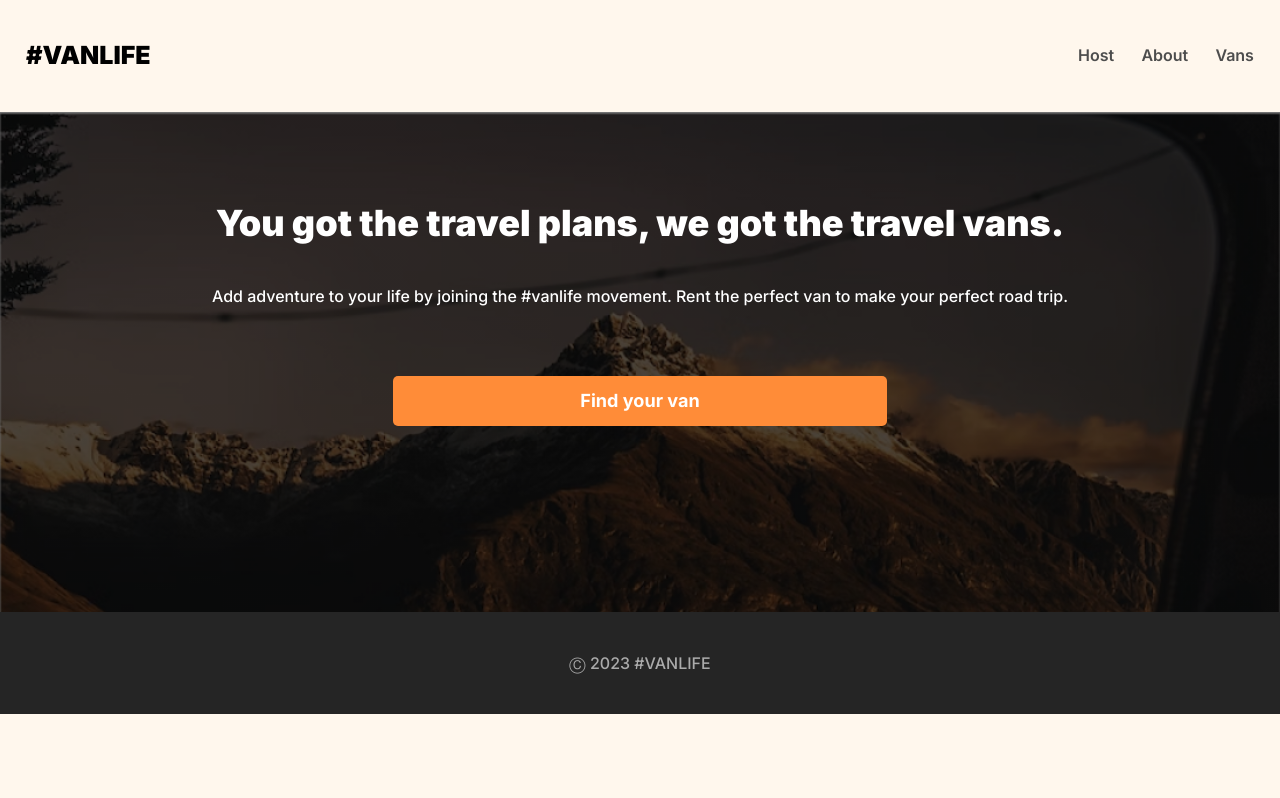
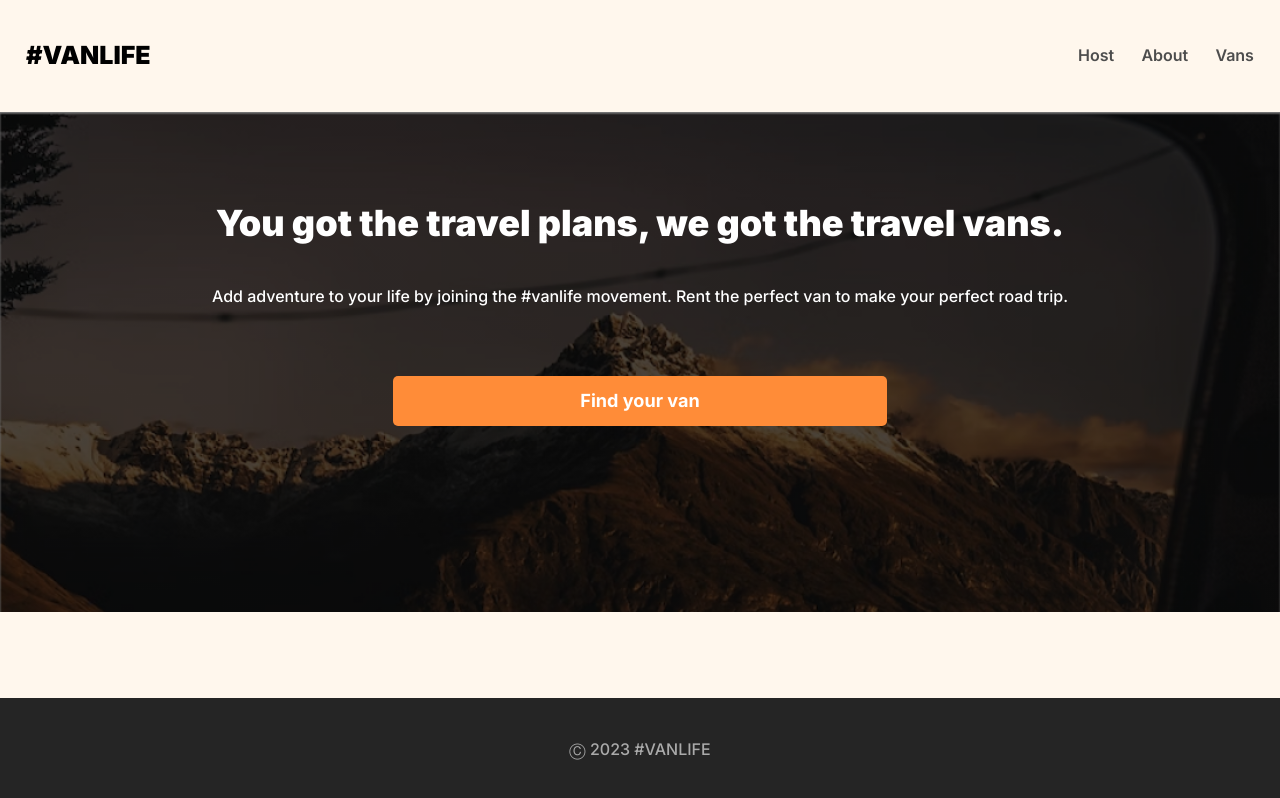
Before and after one commit to qserena/08-van-life, a React (Vite) app: page / in a window 1280 px wide. Built offline with nearby package versions, Linux system fonts and the light colour scheme; what miragejs would draw is missing.

Commit message:
Moved footer into Footer, into Layout.

```diff
--- /dev/null
+++ b/src/components/Footer.jsx
@@ -0,0 +1,7 @@
+export default function Footer() {
+	return (
+		<footer>
+			<p>Ⓒ 2023 #VANLIFE</p>
+		</footer>
+	)
+}
--- a/src/components/Layout.jsx
+++ b/src/components/Layout.jsx
@@ -1,11 +1,15 @@
 import Header from './Header'
+import Footer from './Footer'
 import { Outlet } from 'react-router-dom'
 
 export default function Layout() {
 	return (
-		<>
+		<div className="site-wrapper">
 			<Header />
-			<Outlet />
-		</>
+			<main>
+				<Outlet />
+			</main>
+			<Footer />
+		</div>
 	)
 }
--- a/src/index.css
+++ b/src/index.css
@@ -8,6 +8,21 @@ body {
 	padding: 0;
 	background: #fff7ed;
 	font-family: 'Inter', sans-serif;
+}
+
+body::-webkit-scrollbar {
+	display: none;
+}
+
+body {
+	-ms-overflow-style: none;
+	scrollbar-width: none;
+}
+
+.site-wrapper {
+	min-height: 100vh;
+	display: flex;
+	flex-direction: column;
 }
 
 /* Typography */
@@ -176,6 +191,7 @@ footer {
 	font-size: 0.88rem;
 	padding-top: 1.63em;
 	padding-bottom: 1.63em;
+	margin-top: auto;
 }
 
 @media (width < 546px) {
--- a/src/index.jsx
+++ b/src/index.jsx
@@ -30,10 +30,6 @@ function App() {
 					</Route>
 				</Route>
 			</Routes>
-
-			<footer>
-				<p>Ⓒ 2023 #VANLIFE</p>
-			</footer>
 		</BrowserRouter>
 	)
 }
```
